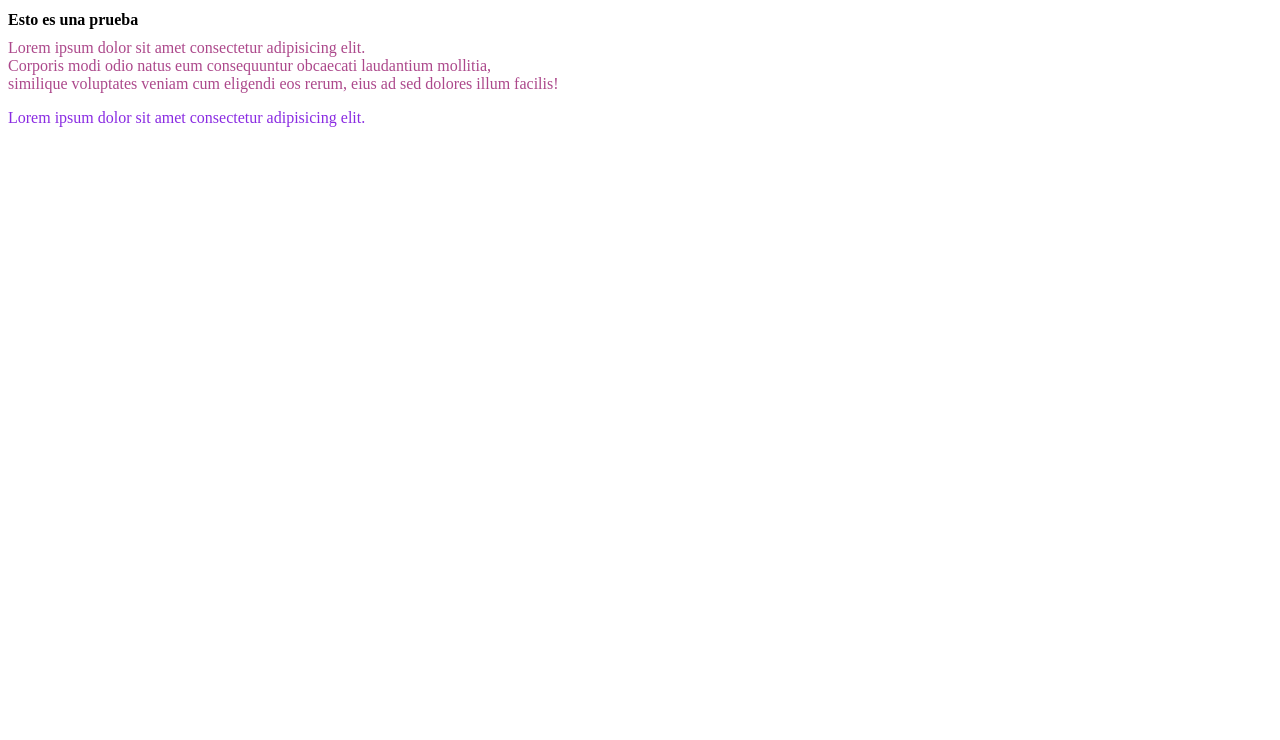
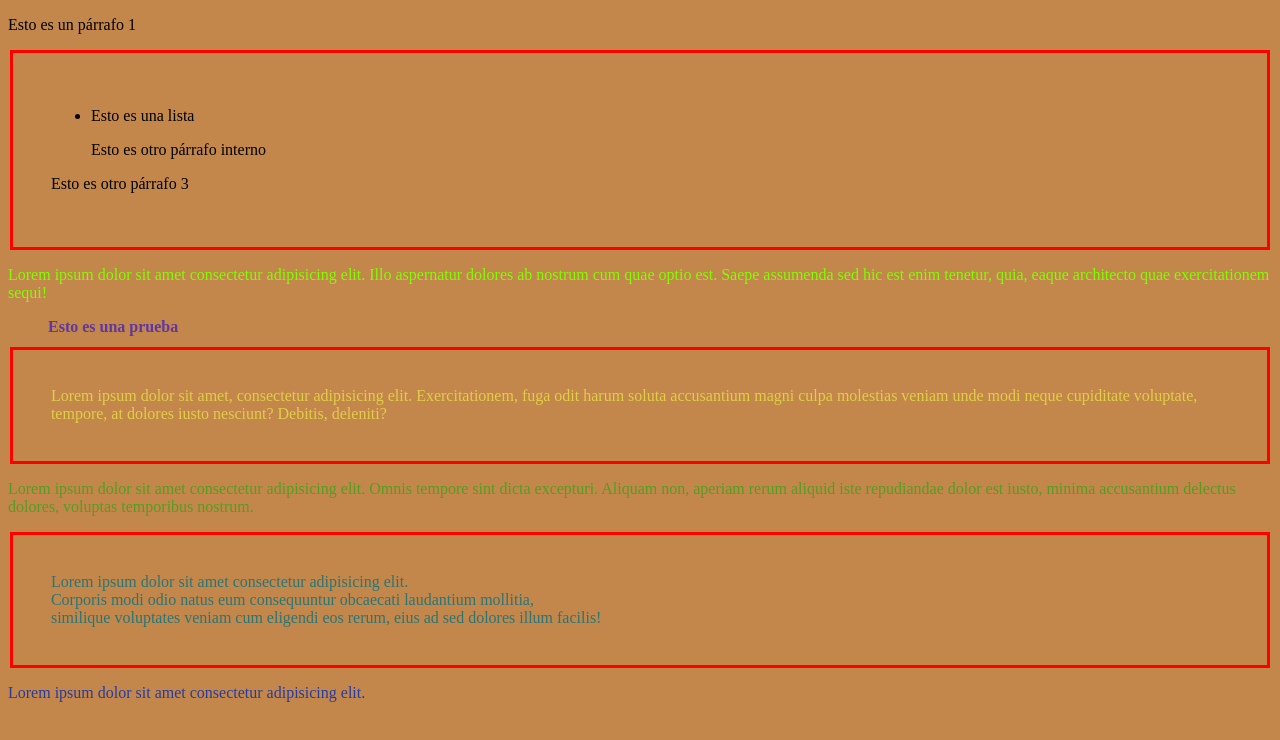
Before and after one commit to ARTUROLOPEZROD/generation-ch16, a plain HTML site: page 2-intro-web/introCss/index.html in a window 1280 px wide. Drawn offline with Linux system fonts and the light colour scheme.

Commit message:
ccs selectores y medidas

```diff
--- /dev/null
+++ b/2-intro-web/introCss/css/selector.css
@@ -0,0 +1,9 @@
+div{
+    border: red 3px solid;
+    margin: 2px;
+    padding: 3%;
+}
+
+p[unico]{
+    color: red;
+}
--- a/2-intro-web/introCss/index.html
+++ b/2-intro-web/introCss/index.html
@@ -7,28 +7,100 @@
         <title>Document</title>
     <!-- Para poner colores: Dentro del body: -->
         <style type = "text/css" media = "all">
+    /* Prioridad cero */
  *{
      font-size: 1rem;
     }
 p.aviso{
-        color: blueviolet;
+        color: rgb(38, 60, 160);
     }
-    div.nuevo{
-        color: #9c2575d6;
+div.nuevo{
+        color: #0b7280d6;
     }
     </style>
-    <!--
+
+<style>
+    *.univ{
+    color: #00af0092
+    }
+</style>
+<style>
+
+.univ1{
+    color: #e6db48d6;
+}
+
+</style>
+
+
+    <!-- esto es un comentario -->
          <link rel="stylesheet" href="css/style.css">
-    -->
+         <link rel="stylesheet" href="css/selector.css">
+<!-- Selector ID, E#e, almohadilla -->
+<style>
+    p#alm1{
+      color: aquamarine;
+    }
+</style>
+<style>
+    #alm2{
+         color: yellow;
+    }
+</style>
+<style>
+    *#alm3{
+        color: chartreuse;
+    }
+</style>
+
+
+
+
 </head>
+<p>Esto es un párrafo 1</p>
+<div>
+<ul>
+    <li>
+        Esto es una lista
+        <p>Esto es otro párrafo interno</p>
+    </li>
+</ul>
+<p>Esto es otro párrafo 3</p>
+</div>
+
+
+
+
+
+
+
+
+
+
+
+
 <body>
+<p id="alm3">
+        Lorem ipsum dolor sit amet consectetur adipisicing elit. Illo aspernatur dolores ab nostrum cum quae optio est. Saepe assumenda sed hic est enim tenetur, quia, eaque architecto quae exercitationem sequi!
+</p>
     <h1>Esto es una prueba</h1>
+
+<div class="univ1">
+        Lorem ipsum dolor sit amet, consectetur adipisicing elit. Exercitationem, fuga odit harum soluta accusantium magni culpa molestias veniam unde modi neque cupiditate voluptate, tempore, at dolores iusto nesciunt? Debitis, deleniti?
+</div>
+
+<p class="univ" >
+    Lorem ipsum dolor sit amet consectetur adipisicing elit. Omnis tempore sint dicta excepturi. Aliquam non, aperiam rerum aliquid iste repudiandae dolor est iusto, minima accusantium delectus dolores, voluptas temporibus nostrum.
+</p>
+
+    <!-- primer selector de clase ó E.e-->
 <div class="nuevo">
 Lorem ipsum dolor sit amet consectetur adipisicing elit.<br>
  Corporis modi odio natus eum consequuntur obcaecati laudantium mollitia,<br>
  similique voluptates veniam cum eligendi eos rerum, eius ad sed dolores illum facilis! <br>
 </div>
 
+<!-- selector de clase ó E.e-->
 <p class="aviso">
     Lorem ipsum dolor sit amet consectetur adipisicing elit.
 </p>
```
Also changed, not shown: 2-intro-web/introCss/medidas.html (added, +30 -0 lines), 2-intro-web/introCss/selectores.html (added, +40 -0 lines), 2-intro-web/introCss/css/style.css (line endings or trailing spaces), 2-intro-web/introCss/imagenes/auto.jpg (added), 2-intro-web/introCss/imagenes/auto2.jpg (added).
